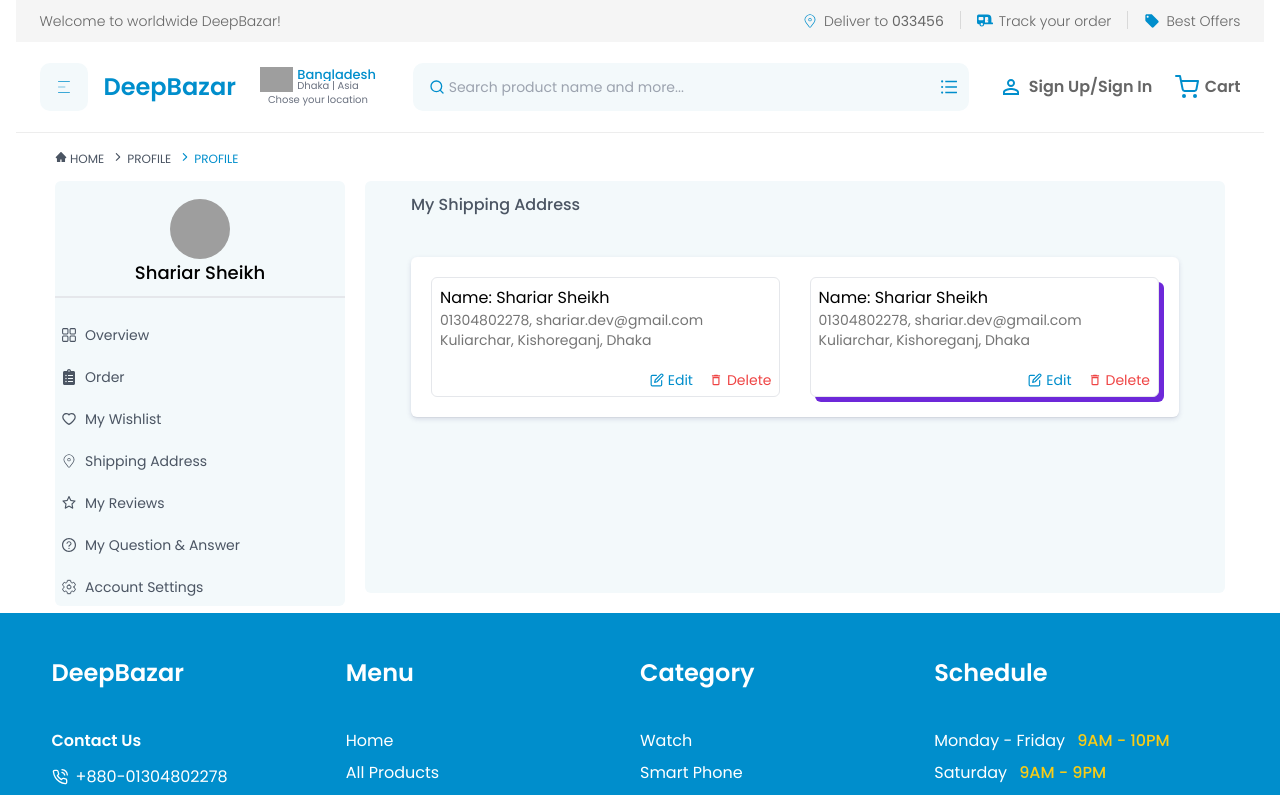
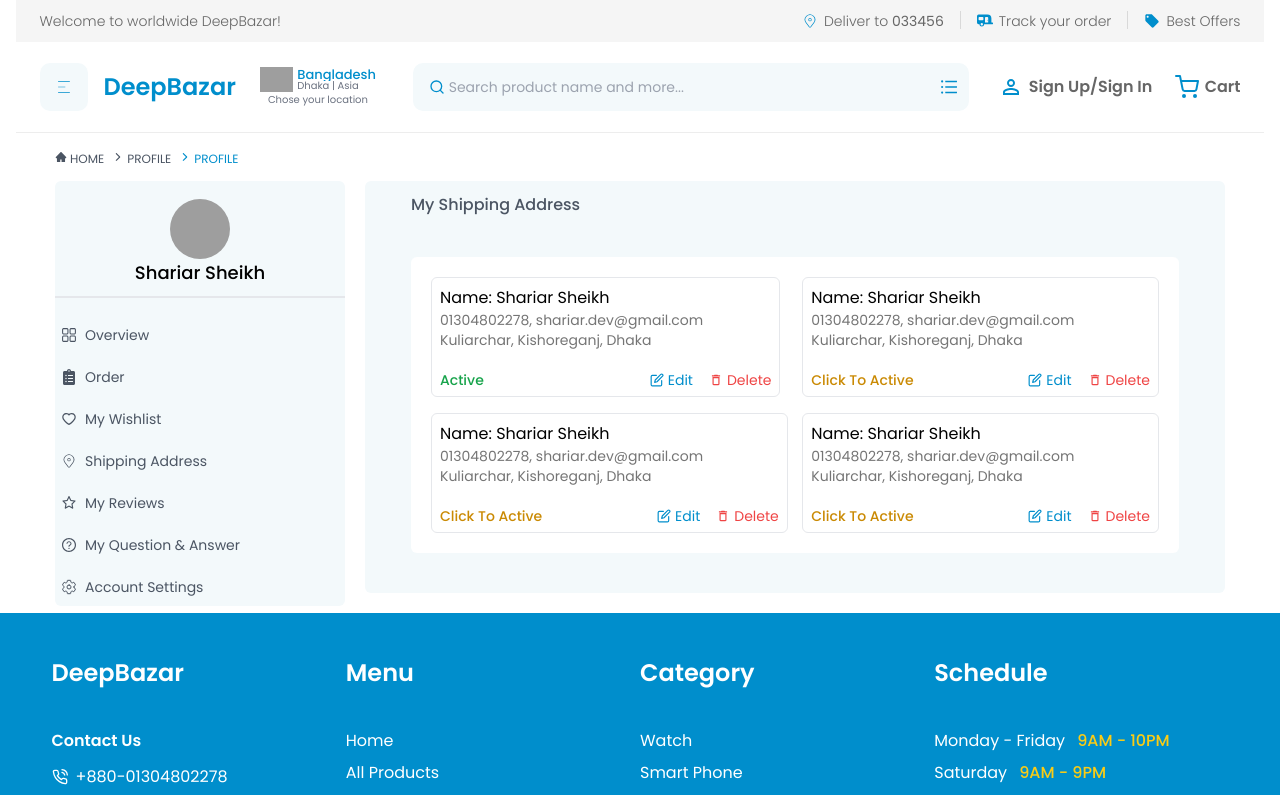
Before and after one commit to whitefog425dev/deepbazar, a Next.js app: page /profile/shipping-address in a window 1280 px wide. Shown: the top 795 px of the page. Built offline with nearby package versions, Linux system fonts and the light colour scheme; grey boxes are pictures that could not be loaded.

Commit message:
profile shipping address box creted

```diff
--- a/src/views/profile/shippingAddress/index.tsx
+++ b/src/views/profile/shippingAddress/index.tsx
@@ -10,10 +10,10 @@
         <h1 className="text-gray-600 font-medium">My Shipping Address</h1>
       </header>
 
-      <div className="w-full h-full p-5 bg-white mt-10 rounded-[6px] shadow-[rgba(50,_50,_105,_0.15)_0px_2px_5px_0px,_rgba(0,_0,_0,_0.05)_0px_1px_1px_0px]">
+      <div className="w-full h-full p-5 bg-white mt-10 rounded-[6px]">
         {/* if not wishlist_item exits  */}
 
-        <div className="flex items-center flex-wrap justify-between">
+        <div className="flex items-center flex-wrap justify-between gap-y-4">
           <div className="w-[48%] bg-white border border-gray-200 rounded-[6px] p-2 h-[120px]">
             <h1 className="text-base">Name: Shariar Sheikh</h1>
             <p className="text-sm text-[#757575] line-clamp-1">
@@ -22,7 +22,11 @@
             <p className="text-sm text-[#757575] line-clamp-2">
               Kuliarchar, Kishoreganj, Dhaka
             </p>
-            <div className="flex items-center justify-end space-x-4 text-sm mt-[20px]">
+            <div className="w-full flex items-center justify-between mt-[20px]">
+              <button className="text-green-600 text-sm font-medium">
+                Active
+              </button>
+              <div className="flex items-center justify-end space-x-4 text-sm">
                 <button className="flex items-center text-primary space-x-1 active:scale-95 duration-150">
                   <FiEdit /> <span>Edit</span>
                 </button>
@@ -31,8 +35,9 @@
                 </button>
               </div>
             </div>
+          </div>
 
-          <div className="w-[48%] bg-white border border-gray-200 rounded-[6px] p-2 h-[120px] shadow-[5px_5px_0px_0px_rgba(109,40,217)]">
+          <div className="w-[49%] bg-white border border-gray-200 rounded-[6px] p-2 h-[120px]">
             <h1 className="text-base">Name: Shariar Sheikh</h1>
             <p className="text-sm text-[#757575] line-clamp-1">
               01304802278, shariar.dev@gmail.com
@@ -40,13 +45,64 @@
             <p className="text-sm text-[#757575] line-clamp-2">
               Kuliarchar, Kishoreganj, Dhaka
             </p>
-            <div className="flex items-center justify-end space-x-4 text-sm mt-[20px]">
+            <div className="w-full flex items-center justify-between mt-[20px]">
+              <button className="text-yellow-600 text-sm font-medium">
+                Click To Active
+              </button>
+              <div className="flex items-center justify-end space-x-4 text-sm">
                 <button className="flex items-center text-primary space-x-1 active:scale-95 duration-150">
                   <FiEdit /> <span>Edit</span>
                 </button>
                 <button className="flex items-center text-red-500 space-x-1 active:scale-95 duration-150">
                   <MdDeleteOutline /> <span>Delete</span>
                 </button>
+              </div>
+            </div>
+          </div>
+
+          <div className="w-[49%] bg-white border border-gray-200 rounded-[6px] p-2 h-[120px]">
+            <h1 className="text-base">Name: Shariar Sheikh</h1>
+            <p className="text-sm text-[#757575] line-clamp-1">
+              01304802278, shariar.dev@gmail.com
+            </p>
+            <p className="text-sm text-[#757575] line-clamp-2">
+              Kuliarchar, Kishoreganj, Dhaka
+            </p>
+            <div className="w-full flex items-center justify-between mt-[20px]">
+              <button className="text-yellow-600 text-sm font-medium">
+                Click To Active
+              </button>
+              <div className="flex items-center justify-end space-x-4 text-sm">
+                <button className="flex items-center text-primary space-x-1 active:scale-95 duration-150">
+                  <FiEdit /> <span>Edit</span>
+                </button>
+                <button className="flex items-center text-red-500 space-x-1 active:scale-95 duration-150">
+                  <MdDeleteOutline /> <span>Delete</span>
+                </button>
+              </div>
+            </div>
+          </div>
+
+          <div className="w-[49%] bg-white border border-gray-200 rounded-[6px] p-2 h-[120px]">
+            <h1 className="text-base">Name: Shariar Sheikh</h1>
+            <p className="text-sm text-[#757575] line-clamp-1">
+              01304802278, shariar.dev@gmail.com
+            </p>
+            <p className="text-sm text-[#757575] line-clamp-2">
+              Kuliarchar, Kishoreganj, Dhaka
+            </p>
+            <div className="w-full flex items-center justify-between mt-[20px]">
+              <button className="text-yellow-600 text-sm font-medium">
+                Click To Active
+              </button>
+              <div className="flex items-center justify-end space-x-4 text-sm">
+                <button className="flex items-center text-primary space-x-1 active:scale-95 duration-150">
+                  <FiEdit /> <span>Edit</span>
+                </button>
+                <button className="flex items-center text-red-500 space-x-1 active:scale-95 duration-150">
+                  <MdDeleteOutline /> <span>Delete</span>
+                </button>
+              </div>
             </div>
           </div>
         </div>
```
Also changed, not shown: tsconfig.json (+0 -10 lines), 1 other file (tests, documents, lock files or other folders). Lines whose indentation alone changed are shown as unchanged.
